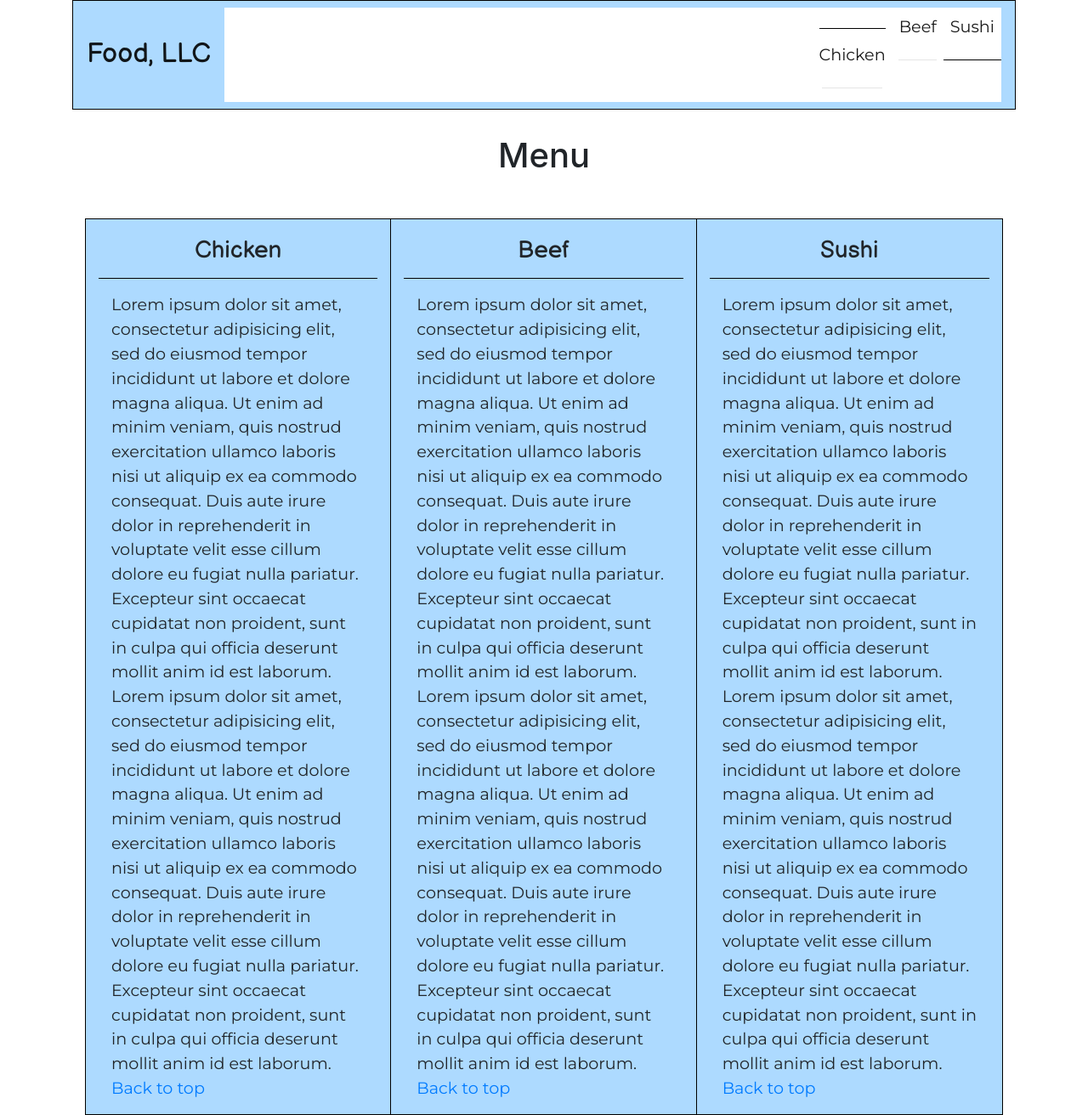
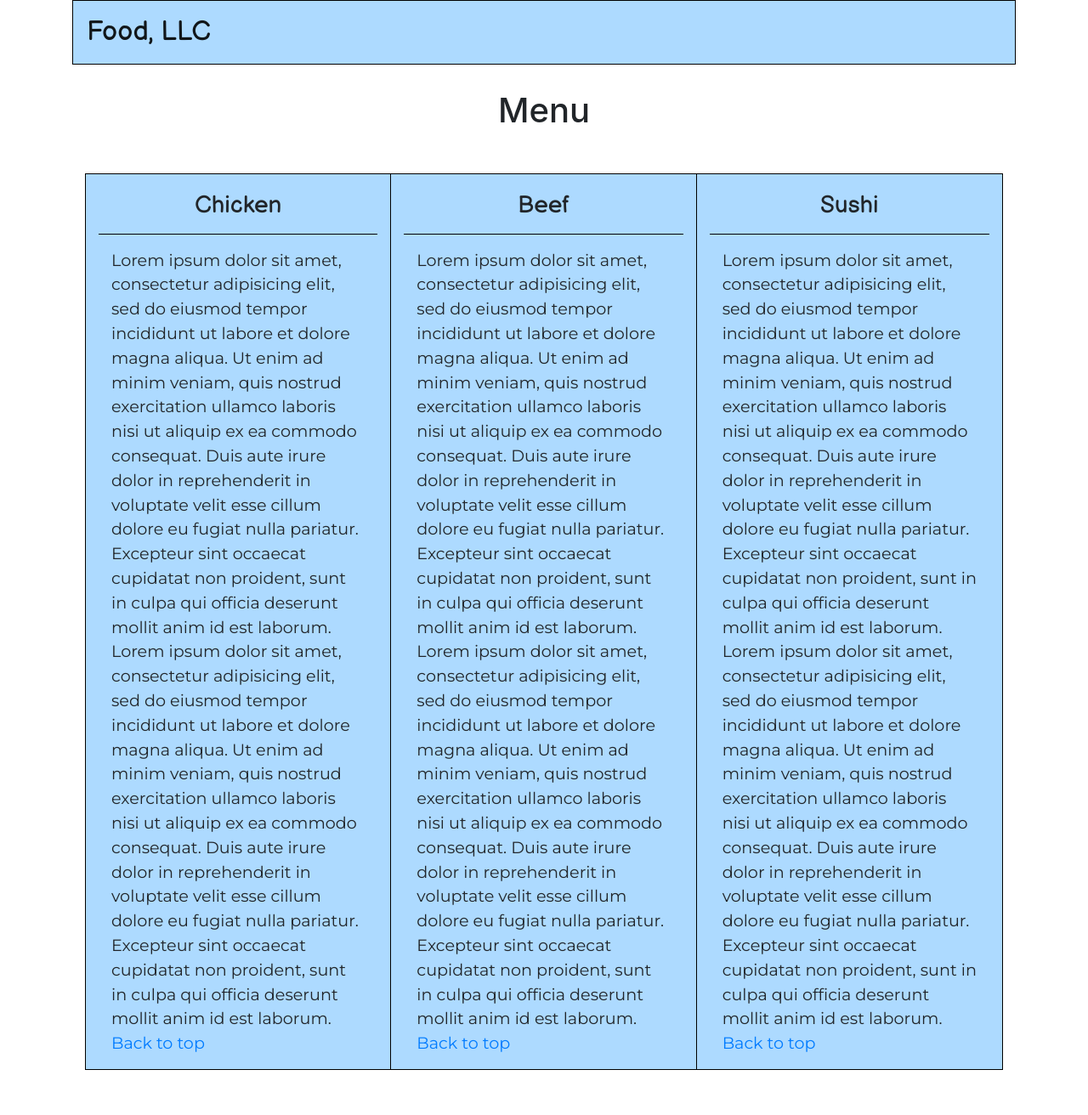
Before and after one commit to prathmeshpatil12/Coursera_Test, a Jekyll site: the page module-3-solution/index.html, which Jekyll copies as it is, in a window 1280 px wide. Shown: the whole page at 85% size. Built offline with Jekyll 4.4.1, drawn with Linux system fonts in a browser that asks for light colours; after the commit the page ends 1259 px from its top, so only the background shows below that.

Commit message:
Update index.html

```diff
--- a/module-3-solution/index.html
+++ b/module-3-solution/index.html
@@ -32,18 +32,18 @@
   			</button>
   			<div class="collapse navbar-collapse" id="navbarNavDropdown">
     			<ul class="navbar-nav  ml-auto" id="second-font">
-      				<li class="nav-item active menu wrapper visible-xs1">
+      				<li class="nav-item active menu wrapper visible-xs">
         				<a class="nav-link" href="#Chicken">
         					<hr class="full-width">
         					<div class=extra-margin>Chicken</div></a>
         					<hr>
       				</li>
-      				<li class="nav-item active menu wrapper visible-xs1">
+      				<li class="nav-item active menu wrapper visible-xs">
         				<a class="nav-link" href="#Beef">
         					<div>Beef</div></a>
         					<hr>
       				</li>
-      				<li class="nav-item active menu wrapper visible-xs1">
+      				<li class="nav-item active menu wrapper visible-xs">
         				<a class="nav-link" href="#Sushi">
         					<div>Sushi</div></a>
         					<hr class="full-width">
```
